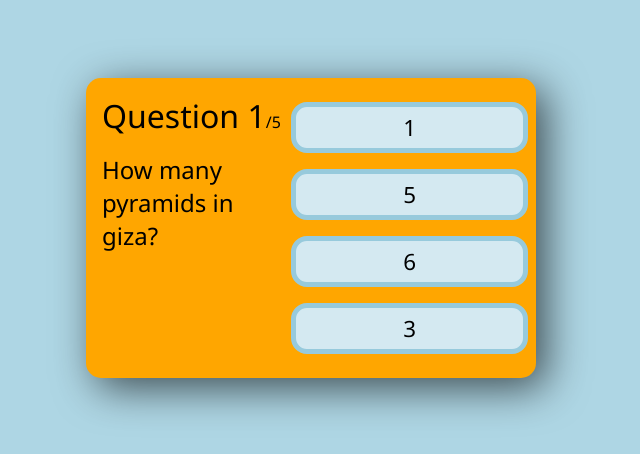
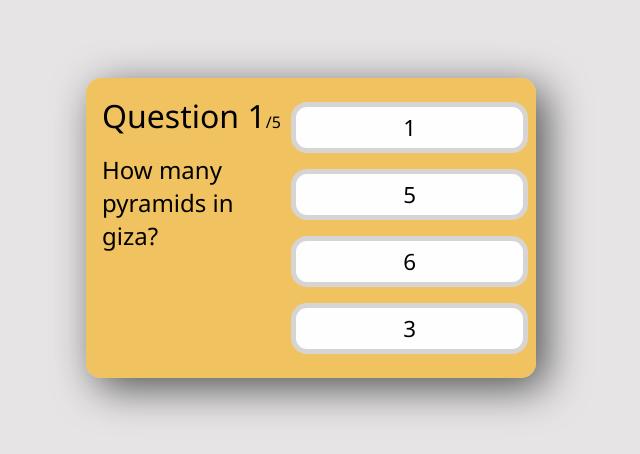
Before and after one commit to M0Shalaan/Quizz_app, a React (Create React App) app: page / in a window 1280 px wide. Shown: the part 180-634 px from the top of the page, without its empty margins (329-969 px from the left). Built offline with nearby package versions, Linux system fonts and the light colour scheme.

Commit message:
changed colors

```diff
--- a/package.json
+++ b/package.json
@@ -10,7 +10,6 @@
     "react": "^18.2.0",
     "react-dom": "^18.2.0",
     "react-scripts": "5.0.1",
-    "sass": "^1.53.0",
     "web-vitals": "^2.1.4"
   },
   "scripts": {
@@ -35,5 +34,8 @@
       "last 1 firefox version",
       "last 1 safari version"
     ]
+  },
+  "devDependencies": {
+    "sass": "^1.54.0"
   }
 }
--- a/src/App.js
+++ b/src/App.js
@@ -1,5 +1,6 @@
 import React, { useState } from "react";
 import Img from "./img/celebration.svg";
+import "./index.scss";
 export default function App() {
   // here i can put all the questions in one separated file
 
--- a/src/index.css
+++ /dev/null
@@ -1,71 +0,0 @@
-button {
-  width: 100%;
-  font-size: 1.4rem;
-  color: #000;
-  background-color: #d4e9f1;
-  border-radius: 1rem;
-  border: 5px solid #97cadc;
-  padding: 5px;
-  justify-content: flex-start;
-  align-items: center;
-  cursor: pointer;
-  margin: 0.5rem; }
-  button:hover {
-    background-color: #c1e0ea; }
-  button:focus {
-    outline: none; }
-
-* {
-  font-family: 'Segoe UI', Tahoma, Geneva, Verdana, sans-serif;
-  color: #000;
-  box-sizing: border-box; }
-
-body {
-  background-color: #aed6e4;
-  display: flex;
-  justify-content: center;
-  align-items: center;
-  min-height: 100vh; }
-
-.app {
-  background-color: #ffa600;
-  width: 450px;
-  min-height: 200px;
-  height: min-content;
-  border-radius: 15px;
-  padding: 1rem;
-  box-shadow: 10px 10px 42px 0px rgba(0, 0, 0, 0.644);
-  display: flex;
-  justify-content: space-evenly; }
-
-.score-section {
-  font-size: 1.5rem;
-  width: 100%;
-  position: relative;
-  align-items: center;
-  justify-content: center;
-  text-align: center;
-  padding: 4rem 1rem; }
-
-.question-count {
-  margin-bottom: 1rem; }
-  .question-count span {
-    font-size: 2rem; }
-
-.question-text {
-  font-size: 1.5rem;
-  margin-bottom: 1rem; }
-
-/* Answer/Right section */
-.answer-section {
-  width: 100%;
-  display: flex;
-  flex-direction: column;
-  justify-content: space-between; }
-
-.celebrate-img {
-  width: 20%; }
-
-@media screen and (max-width: 768px) {
-  .app {
-    width: 100%; } }
--- a/src/scss/index.scss
+++ b/src/index.scss
@@ -1,5 +1,5 @@
-@import 'config';
-@import 'button';
+@import './scss/config';
+@import './scss/button';
 
 * {
   font-family: 'Segoe UI', Tahoma, Geneva, Verdana, sans-serif;
@@ -17,6 +17,7 @@ body {
 }
 
 .app {
+
 
   background-color: $border-color;
   width: 450px;
@@ -68,4 +69,4 @@ body {
   width: 20%;
 }
 
-@import 'mobile';
+@import './scss/mobile';
--- a/src/scss/_config.scss
+++ b/src/scss/_config.scss
@@ -1,5 +1,5 @@
-$background-color: rgb(174, 214, 228);
-$border-color:rgb(255, 166, 0);
+$background-color: rgb(230, 228, 228);
+$border-color:rgba(245, 185, 56, 0.767);
 
 
 
```
Also changed, not shown: 1 other file (tests, documents, lock files or other folders).
